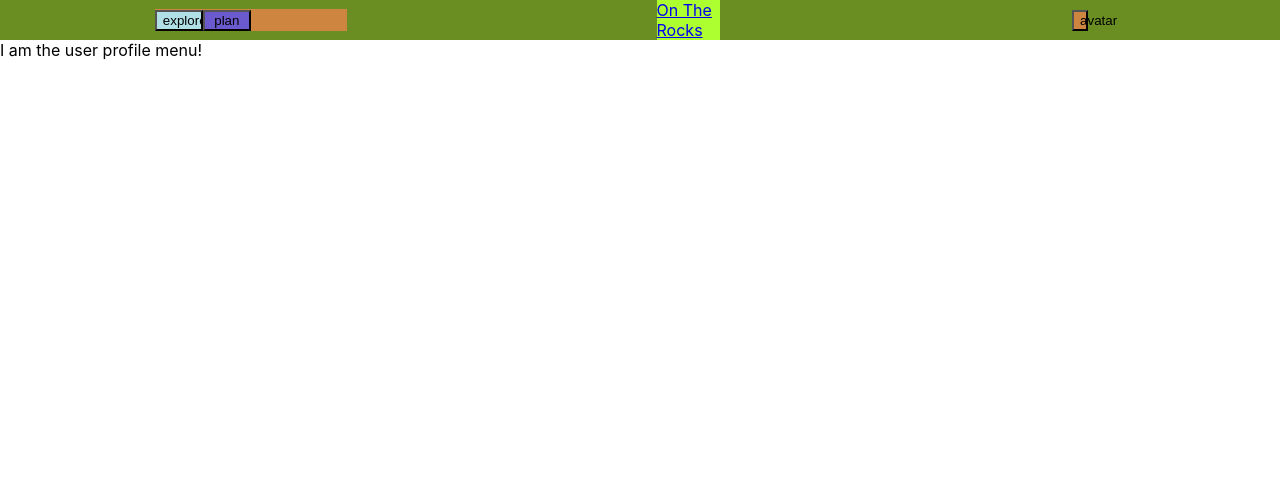
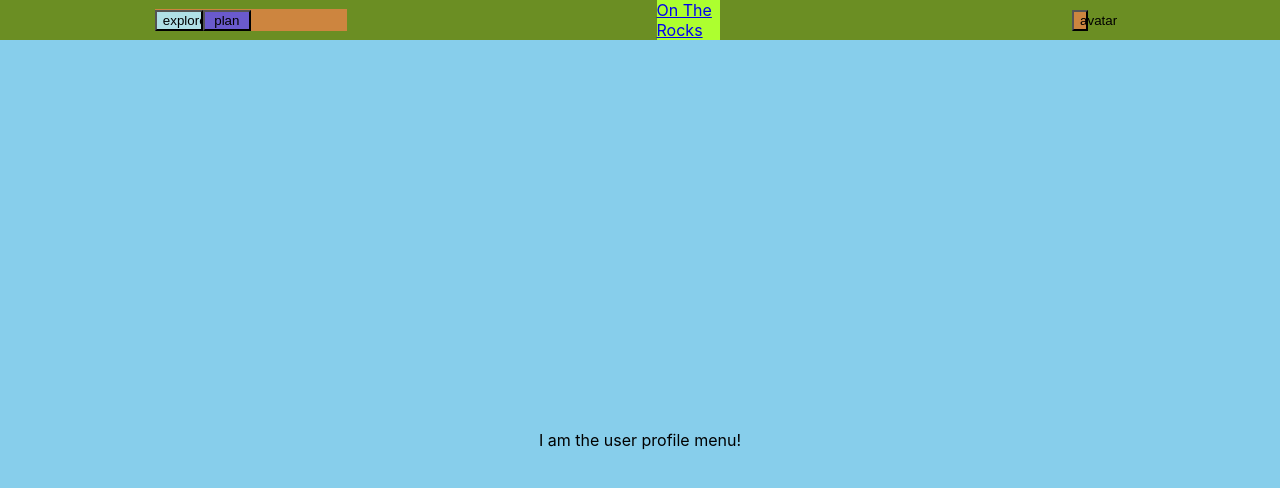
Before and after one commit to natelunt/Personal-full-stack-project, a React (Create React App) app: page /#/menu in a window 1280 px wide. Shown: the top 488 px of the page. Built offline with nearby package versions, Linux system fonts and the light colour scheme; what redux-promise-middleware would draw is missing.

Commit message:
began structuring Menu.js front end

```diff
--- a/src/components/Menu/Menu.js
+++ b/src/components/Menu/Menu.js
@@ -1,6 +1,6 @@
 import React from 'react';
 import axios from 'axios';
-// import './menu.css';
+import './menu.css';
 import { connect } from 'react-redux'
 
 
@@ -8,7 +8,7 @@ const Menu = () => {
 
 
     return (
-        <div>
+        <div className='userMenu'>
             I am the user profile menu!
         </div>
     )
--- a/src/components/Menu/menu.css
+++ b/src/components/Menu/menu.css
@@ -0,0 +1,8 @@
+.userMenu {
+    width: 100%;
+    height: 100vh;
+    display: flex;
+    justify-content: space-around;
+    align-items: center;
+    background-color: skyblue;
+}
```
